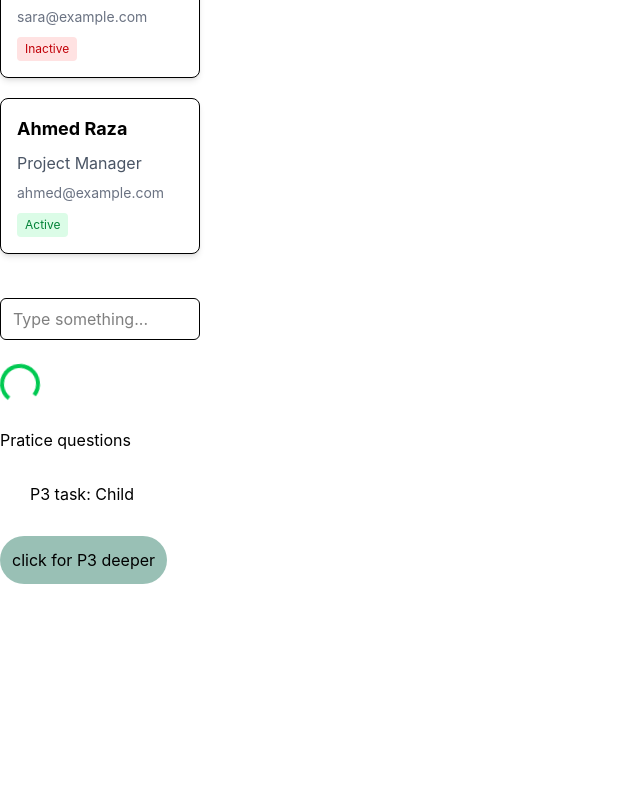
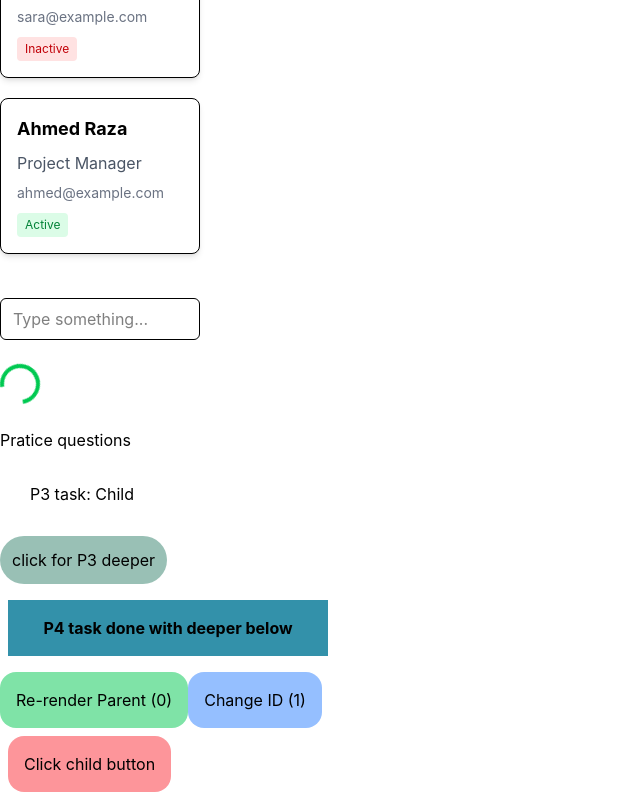
Before and after one commit to abuhurairahbinamer/Coding-pixel-Repo-week3, a React (Vite) app in the folder Assignment3/Assignment3/: page / in a window 1280 px wide. Shown: the part 370-1170 px from the top of the page, without its empty margins (0-640 px from the left). Before the commit the page ends 954 px from the top, so only its background shows below. Built offline with nearby package versions, Linux system fonts and the light colour scheme.

Commit message:
feat:P4 task done with deeper

```diff
--- /dev/null
+++ b/Assignment3/Assignment3/Practice/p4/Child.tsx
@@ -0,0 +1,22 @@
+import React, { memo ,useRef} from "react";
+
+type Props = {
+  style: React.CSSProperties;
+  onClick: () => void;
+};
+
+function Child({ style, onClick }: Props) {
+   const ref=useRef(0)
+    ref.current+=1
+    console.log("P4 task child rendered : ",ref.current," times")
+  return (
+    <div style={style}>
+      <button className="p-4 bg-red-500/50 rounded-2xl cursor-pointer hover:bg-red-700/50" onClick={onClick}>Click child button</button>
+    </div>
+  );
+}
+
+export default memo(Child);
+
+//deeper
+//If removing useMemo doesn’t break performance or behavior then  don’t use it
--- /dev/null
+++ b/Assignment3/Assignment3/Practice/p4/Parent.tsx
@@ -0,0 +1,34 @@
+import  { useState, useMemo, useCallback } from "react";
+import Child from "./Child";
+
+export default function P4() {
+  const [count, setCount] = useState(0);
+  const [id, setId] = useState(1);
+
+  //  stable object
+  const style = useMemo(() => ({ margin: 8 }), []);
+
+  //  depends on id
+  const handleClick = useCallback(() => {
+    console.log("ID is:", id);
+  }, [id]);
+
+  return (
+    <div>
+        <p className="my-4 mx-2 p-4 bg-cyan-700/80 w-80 text-center "><b>P4 task done with deeper below</b></p>
+      <button className="p-4 bg-green-500/50 rounded-2xl hover:bg-green-700/50 cursor-pointer" onClick={() => setCount(count + 1)}>
+        Re-render Parent ({count})
+      </button>
+
+      <button className="p-4 bg-blue-500/50 rounded-2xl hover:bg-blue-700/50 cursor-pointer"  onClick={() => setId(id + 1)}>
+        Change ID ({id})
+      </button>
+
+      <Child style={style} onClick={handleClick} />
+    </div>
+  );
+}
+
+
+//deeper
+//If removing useMemo doesn’t break performance or behavior then  don’t use it
--- a/Assignment3/Assignment3/src/App.tsx
+++ b/Assignment3/Assignment3/src/App.tsx
@@ -6,6 +6,7 @@ import { useState } from "react";
 import { users } from "./utils/utils";
 import { useCallback } from "react";
 import P3 from '../Practice/P3/parent'
+import P4 from '../Practice/p4/Parent'
 function App() {
   const [text, setText] = useState("");
 // console.log('parent component rendered')
@@ -41,6 +42,7 @@ setText(e.target.value)
 <br />
 <h1>Pratice questions</h1>
 <P3/>
+<P4/>
     </div>
   )
 }
```
